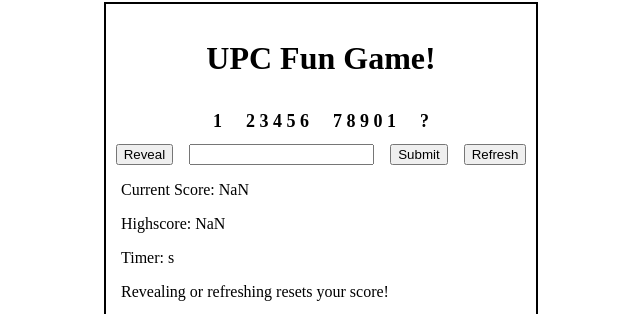
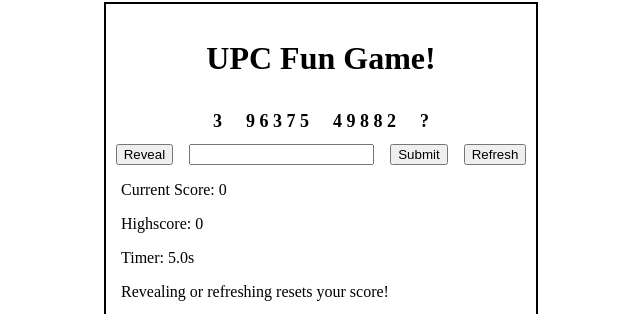
Before and after one commit to BoogeyMan24/fun-upc-game, a plain HTML site: page index.html in a window 1280 px wide. Shown: the part 141-455 px from the top of the page, 319-959 px from the left. Drawn offline with Linux system fonts and the light colour scheme.

Commit message:
Fixed issues with first time viewers (empty localStorage)

```diff
--- a/index.html
+++ b/index.html
@@ -1,5 +1,4 @@
 <!DOCTYPE html>
-<!-- Sussy, pls github deploy this now -->
 <html lang="en">
 	<head>
 		<meta charset="UTF-8">
@@ -94,10 +93,10 @@
 			let timer;
 
 			document.addEventListener("DOMContentLoaded", function (event) {
-				highscore = parseInt(localStorage.getItem("highscore")) ?? 0;
+				highscore = parseInt(localStorage.getItem("highscore")) || 0;
 				document.getElementById("highscore").innerHTML = highscore;
 
-				score = parseInt(localStorage.getItem("score")) ?? 0;
+				score = parseInt(localStorage.getItem("score")) || 0;
 				document.getElementById("score").innerHTML = score;
 
 				firstDigit = document.getElementById("first-digit");
@@ -115,9 +114,17 @@
 
 				timer = document.getElementById("timer");
 
-				time = parseFloat(localStorage.getItem("time"));
+				time = parseFloat(localStorage.getItem("time")) || 0;
 
-				code = localStorage.getItem("code")?.split("") ?? getRandomDigits();
+				code = localStorage.getItem("code");
+				if (code == null) {
+					getRandomDigits();
+				}
+
+				if (typeof code == "string") {
+					code = code.split("");
+				}
+
 				codeUpdated();
 
 				document.getElementById("disabled").addEventListener("change", function (event) {
```
